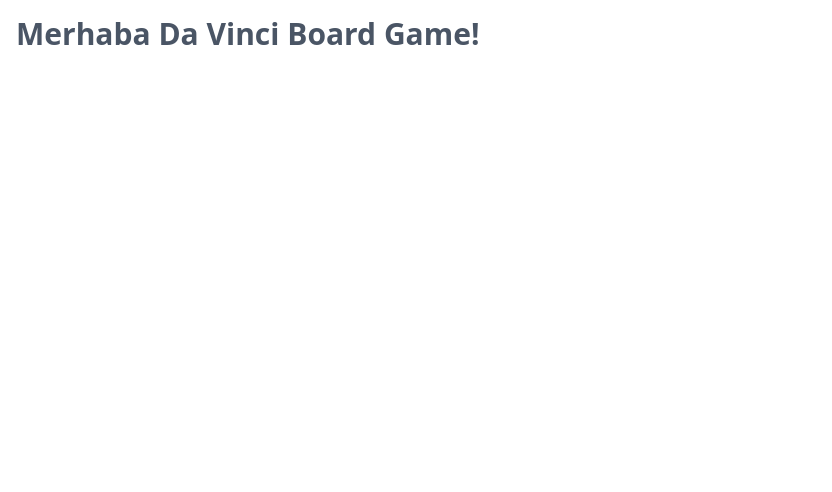
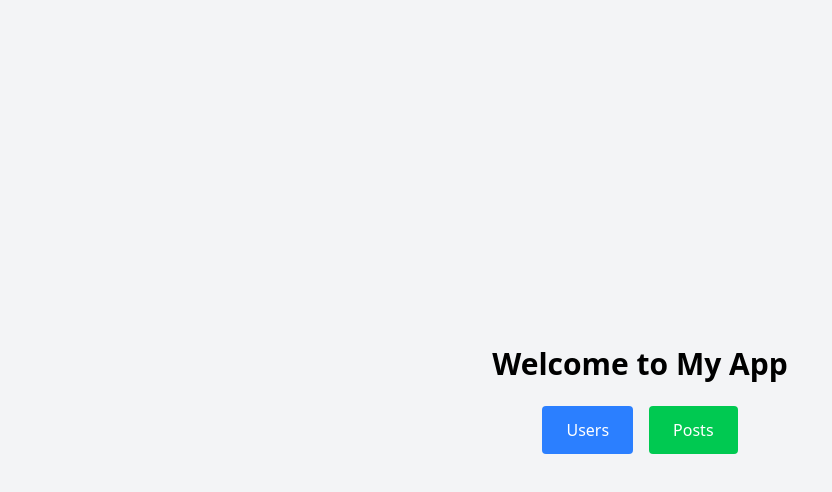
Before and after one commit to iammfatihnaziroglu/davinci-task, a React (Vite) app: page / in a window 1280 px wide. Shown: the top 492 px of the page, without its empty margins (0-832 px from the left). Built offline with nearby package versions, Linux system fonts and the light colour scheme.

Commit message:
React Router ile sayfa yönlendirmeleri eklendi; basic şekilde ana sayfa, kullanıcılar ve gönderiler sayfaları oluşturuldu.

```diff
--- a/src/App.tsx
+++ b/src/App.tsx
@@ -1,8 +1,18 @@
-// src/App.tsx
-export default function App() {
+import { BrowserRouter as Router, Routes, Route } from "react-router-dom";
+import Homepage from "./pages/Homepage";
+import UsersPage from "./pages/UsersPage";
+import PostsPage from "./pages/PostsPage";
+
+function App() {
   return (
-    <div className="p-4">
-      <h1 className="text-3xl font-bold text-gray-600">Merhaba Da Vinci Board Game!</h1>
-    </div>
+    <Router>
+      <Routes>
+        <Route path="/" element={<Homepage />} />
+        <Route path="/users" element={<UsersPage />} />
+        <Route path="/posts" element={<PostsPage />} />
+      </Routes>
+    </Router>
   );
 }
+
+export default App;
--- /dev/null
+++ b/src/pages/Homepage.tsx
@@ -0,0 +1,25 @@
+import { Link } from "react-router-dom";
+
+const Homepage = () => {
+  return (
+    <div className="min-h-screen flex flex-col items-center justify-center bg-gray-100">
+      <h1 className="text-3xl font-bold mb-6">Welcome to My App</h1>
+      <div className="flex gap-4">
+        <Link
+          to="/users"
+          className="px-6 py-3 bg-blue-500 text-white rounded hover:bg-blue-600 transition"
+        >
+          Users
+        </Link>
+        <Link
+          to="/posts"
+          className="px-6 py-3 bg-green-500 text-white rounded hover:bg-green-600 transition"
+        >
+          Posts
+        </Link>
+      </div>
+    </div>
+  );
+};
+
+export default Homepage;
--- /dev/null
+++ b/src/pages/PostsPage.tsx
@@ -0,0 +1,9 @@
+import React from 'react'
+
+const PostsPage = () => {
+  return (
+    <div>PostsPage</div>
+  )
+}
+
+export default PostsPage
--- /dev/null
+++ b/src/pages/UsersPage.tsx
@@ -0,0 +1,9 @@
+import React from 'react'
+
+const UsersPage = () => {
+  return (
+    <div>UsersPage</div>
+  )
+}
+
+export default UsersPage
```
Also changed, not shown: 1 other file (tests, documents, lock files or other folders).
